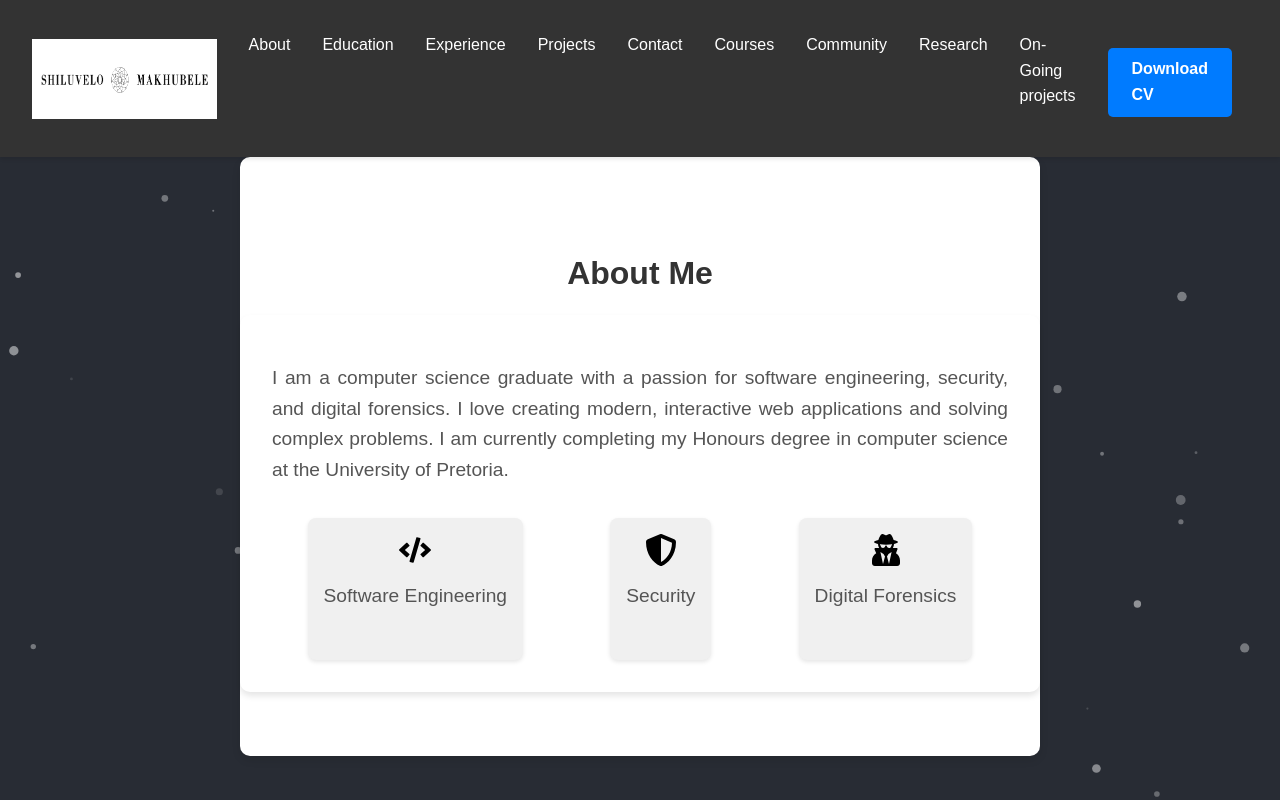
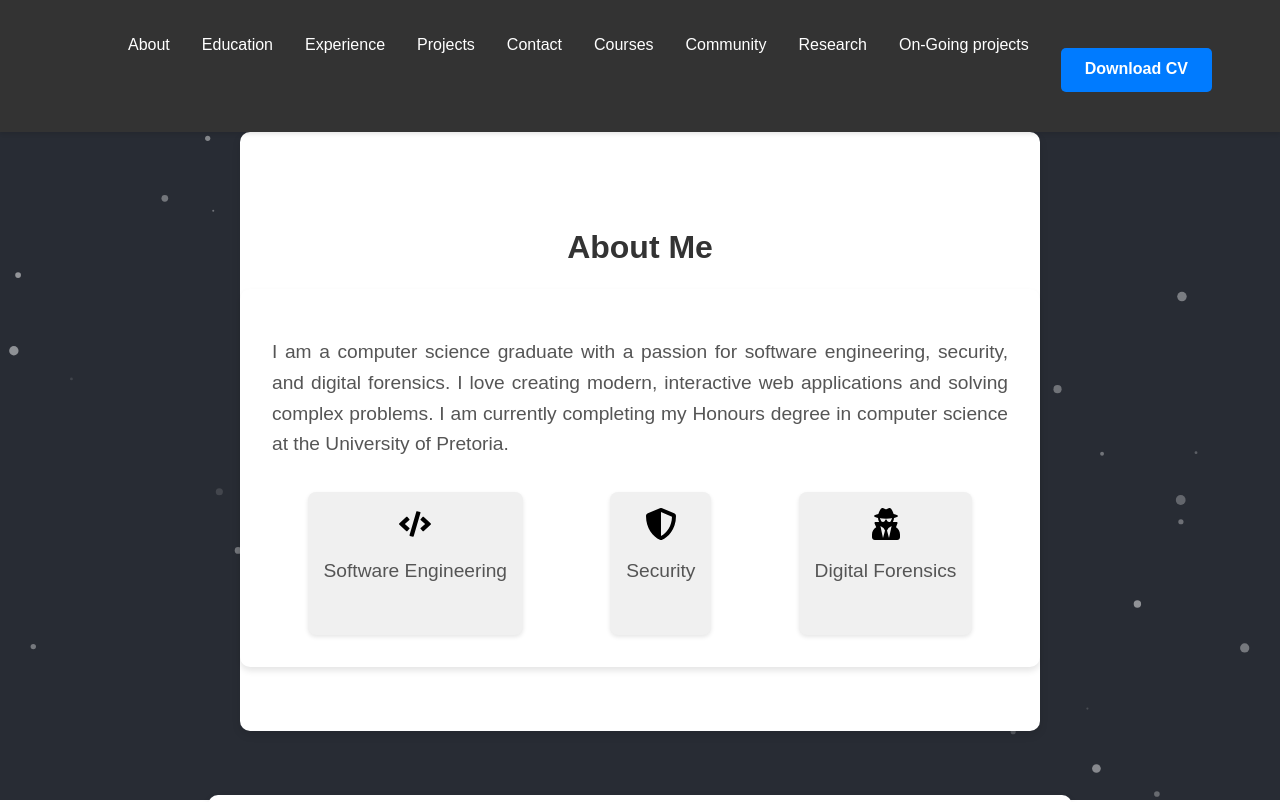
Before and after one commit to ShiluveloMakhubel/my-portfolio, a React (Create React App) app: page / in a window 1280 px wide. Shown: the top 802 px of the page. Built offline with nearby package versions, Linux system fonts and the light colour scheme.

Commit message:
changes
changes

```diff
--- a/src/Components/Courses.js
+++ b/src/Components/Courses.js
@@ -48,11 +48,11 @@ const coursesData = [
     icon: <FaLock className="course-icon" />
   },
   {
-    title: "COS721 Computer and Information Security (II)",
-    description: "Covers information security management, risk management, privacy, ethics, and legal issues.",
-    skills: "Digital Questioned Document Eximination ,Ballistics,PDF analysis, Risk Management, Security Policies, Privacy, Ethical Considerations, Security Technologies",
-    icon: <FaUserShield className="course-icon" />
-  },
+  title: "COS741 - Formal Aspects of Computing (II)",
+  description: "Model Checking is a technique for automatically verifying whether a software program satisfies correctness requirements such as mutual exclusion, deadlock-freedom or starvation-freedom. This module focuses on the theoretical foundations of model checking: modelling the state space of software as an automaton, formal specification of correctness requirements in temporal logic, and algorithms for systematically exploring the state space of software. The practical aspect includes writing parallel programs composed of communicating processes and using model checking tools to verify correctness.",
+  skills: "Model Checking, Temporal Logic, Automata Theory, Parallel Programming, SPIN Model Checker, Formal Verification",
+  icon: <FaLock className="course-icon" />
+},
   {
     title: "COS750 Educational Software Development",
     description: "Provides the foundation for evaluating and developing educational software using didactic principles.",
--- a/src/Components/Experience.js
+++ b/src/Components/Experience.js
@@ -67,6 +67,21 @@ const Experience = () => {
             <li><strong>Interpersonal:</strong> Enhanced teamwork, communication, and stakeholder reporting skills</li>
           </ul>
         </div>
+        {/* GIZ – South African Weather Services */}
+<div className="experience-item">
+  <h3>GIZ (Stationed at South African Weather Services)</h3>
+  <p><strong>Role:</strong> Database Administrator Intern</p>
+  <p><strong>Duration:</strong> May 2025 – Present</p>
+  <p><strong>Responsibilities:</strong> Contributed to major data recovery efforts following a severe cyber-attack, restoring data for 14 national weather stations and rebuilding critical databases. Collaborated with senior DBAs and IT specialists to recover data from backups and repair damaged systems. Led modernization of legacy Java applications that process real-time and aggregated weather station data. Initiated and contributed to the development of a web-based tool using React.js and Node.js to simplify data management tasks for non-technical staff.</p>
+  <p><em>Skills Gained:</em></p>
+  <ul>
+    <li><strong>Technical:</strong> SQL, stored procedures, Java, React.js, Node.js</li>
+    <li><strong>Cybersecurity:</strong> Disaster recovery, backup strategy, post-breach mitigation</li>
+    <li><strong>Collaboration:</strong> Worked closely with senior DBAs and IT teams</li>
+    <li><strong>Methodologies:</strong> Agile development, system modernization</li>
+  </ul>
+</div>
+
       </div>
     </motion.div>
   );
--- a/src/Components/Header.css
+++ b/src/Components/Header.css
@@ -14,7 +14,7 @@
 .navbar .container {
   display: flex;
   justify-content: space-between;
-  align-items: center;
+
   padding: 1rem 2rem;
   max-width: 1200px;
   margin: 0 auto;
@@ -106,7 +106,7 @@ img {
 
   .nav-links {
     flex-direction: column;
-    align-items: center;
+
     width: 100%;
     display: none;
   }
@@ -120,9 +120,9 @@ img {
   }
 }
 .download-btn {
-  display: inline-block;
-  padding: 10px 20px;
-  background-color: #007bff; /* Blue color */
+
+
+  background-color: #ffffff; /* Blue color */
   color: #ffffff; /* White text */
   text-decoration: none; /* Remove underline */
   border-radius: 5px; /* Rounded corners */
--- a/src/Components/Header.js
+++ b/src/Components/Header.js
@@ -7,9 +7,7 @@ const Header = () => {
     <header className="header">
       <nav className="navbar">
         <div className="container">
-          <a href="#about" className="brand">
-            <img src={process.env.PUBLIC_URL + "/images/logo.PNG"} alt="Shiluvelo Makhubele Logo" className="logo" />
-          </a>
+
           <ul className="nav-links">
             <li>
               <Link to="about" smooth={true} duration={500} offset={-50}>
```
